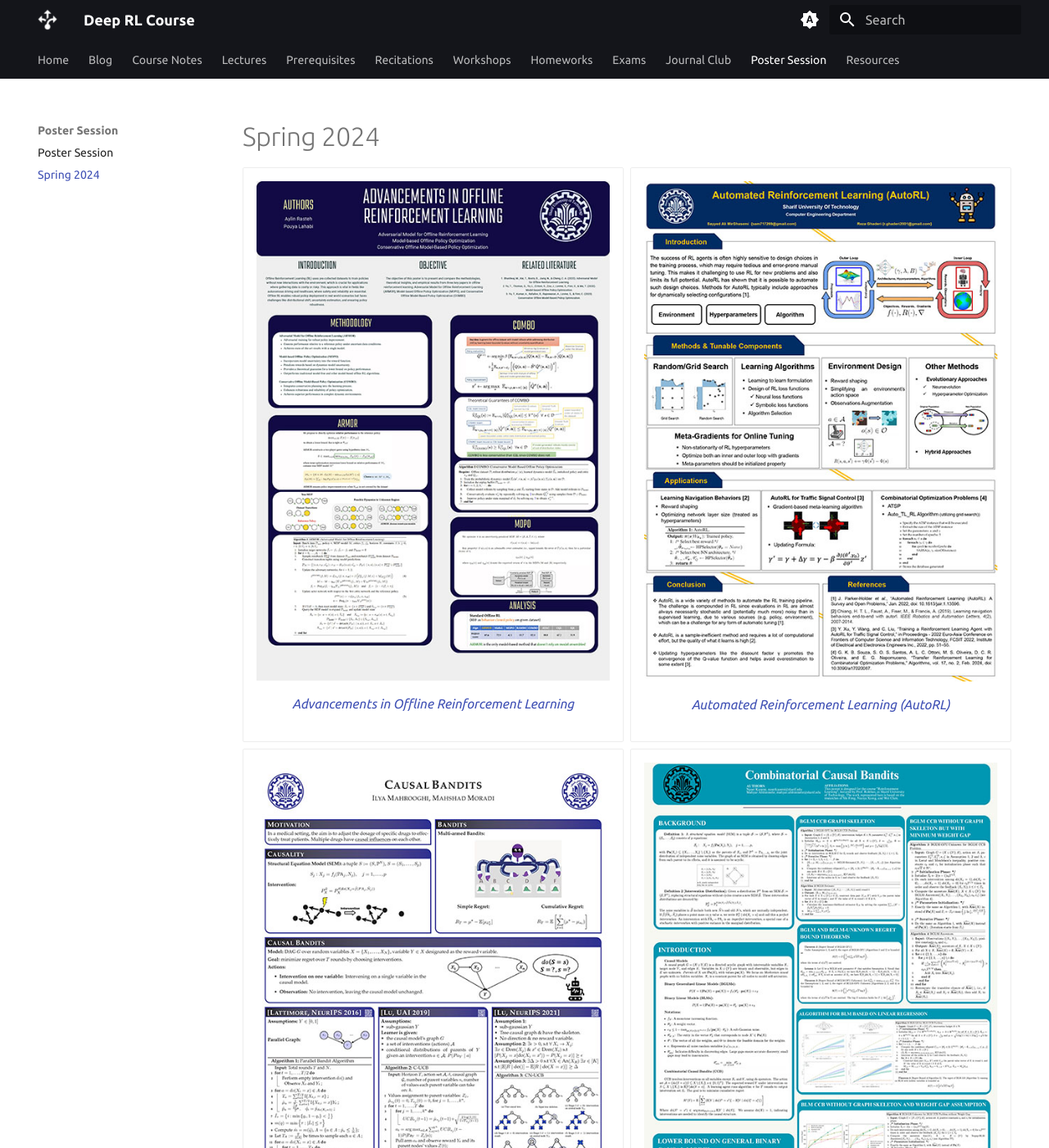
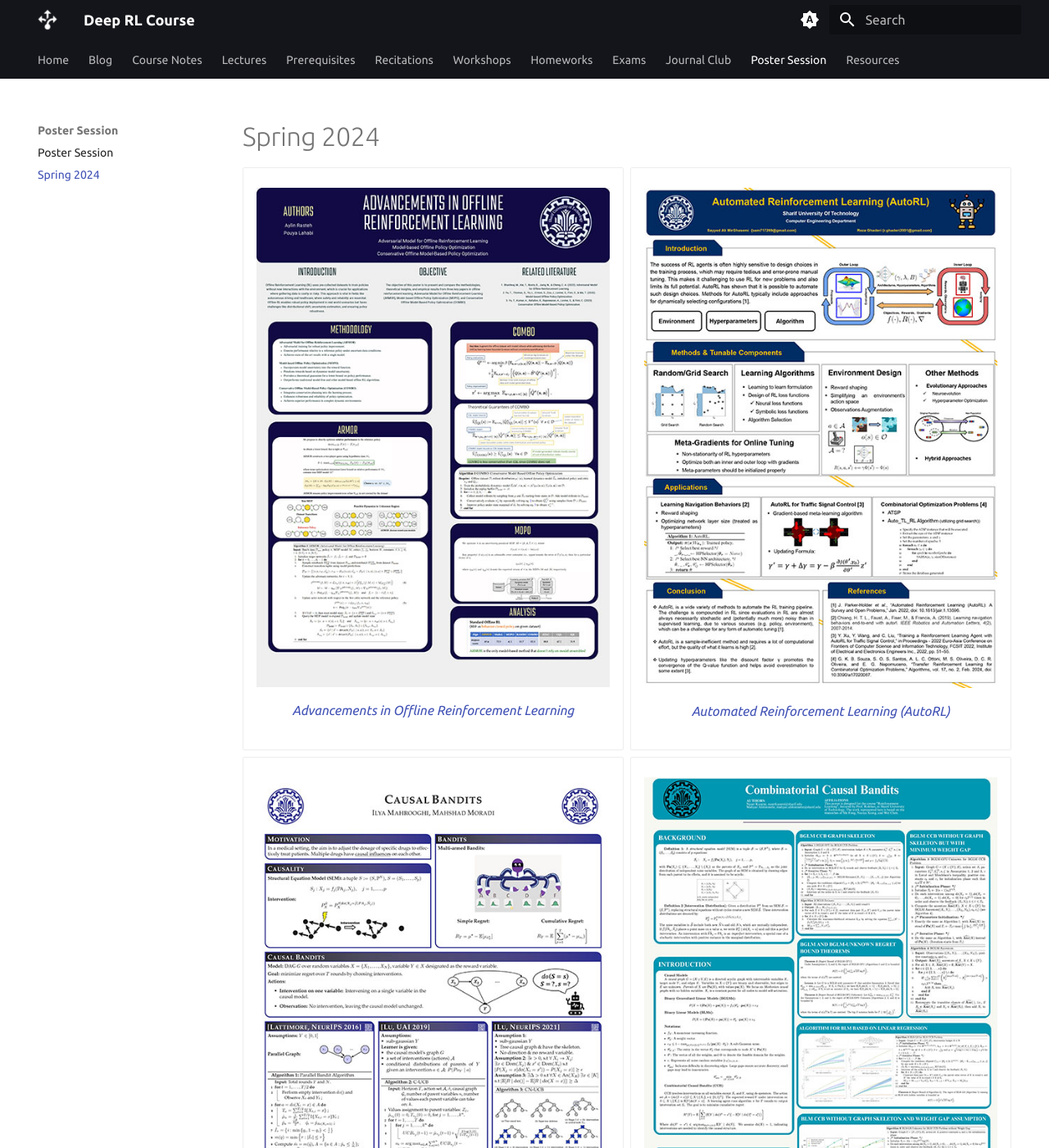
Before and after one commit to DeepRLCourse/DeepRLCourse.github.io, an MkDocs documentation site: the page built from docs/poster_session/sp24.md, in a window 1280 px wide and 1400 px high. Shown: the whole window at 82% size. Built offline with MkDocs 1.6.1 and Material for MkDocs 9.7.7, drawn with Linux system fonts in a browser that asks for light colours; some web fonts are replaced.

Commit message:
fix a bug in custom css

```diff
--- a/docs/stylesheets/extra.css
+++ b/docs/stylesheets/extra.css
@@ -41,9 +41,9 @@
 } */
 
 
-.grid.cards ul li p {
+/* .grid.cards ul li p {
     display: none;
-}
+} */
 
 .grid.cards ul li figure {
     margin: 0em auto;
```
